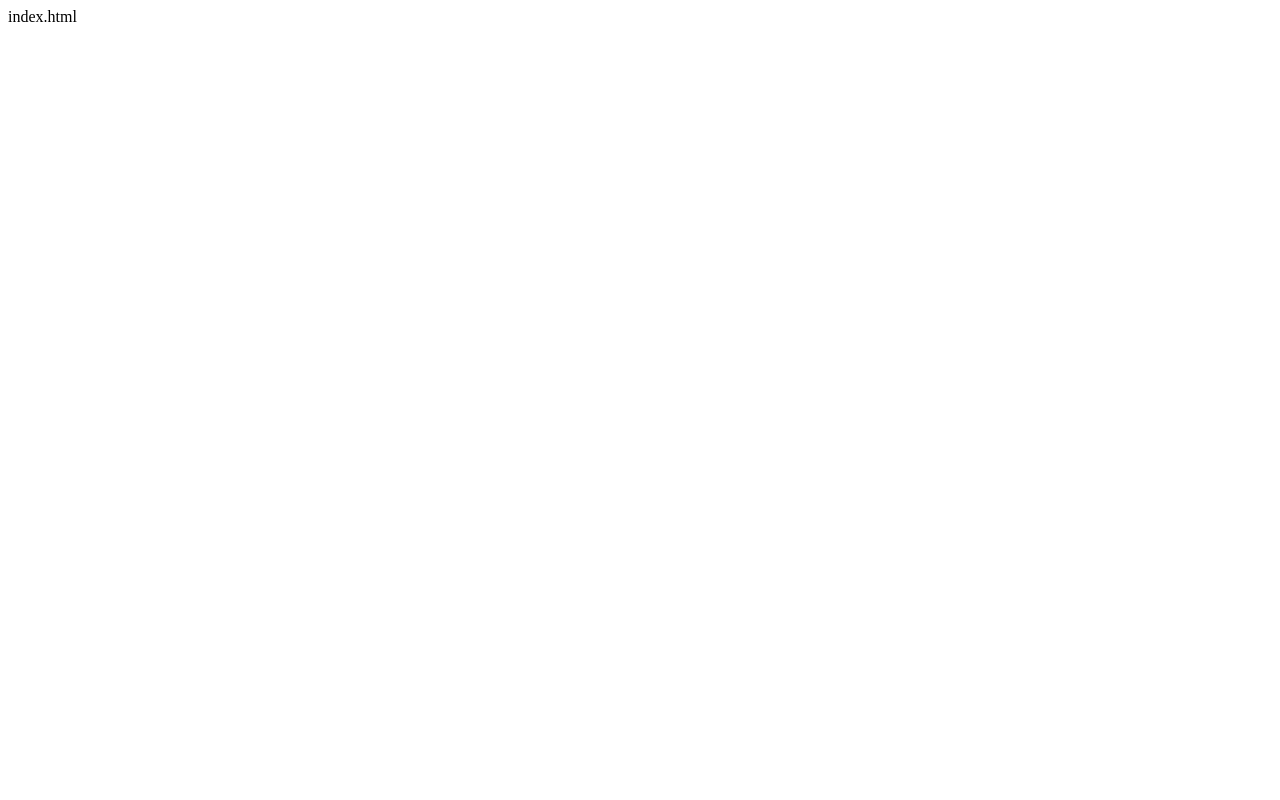
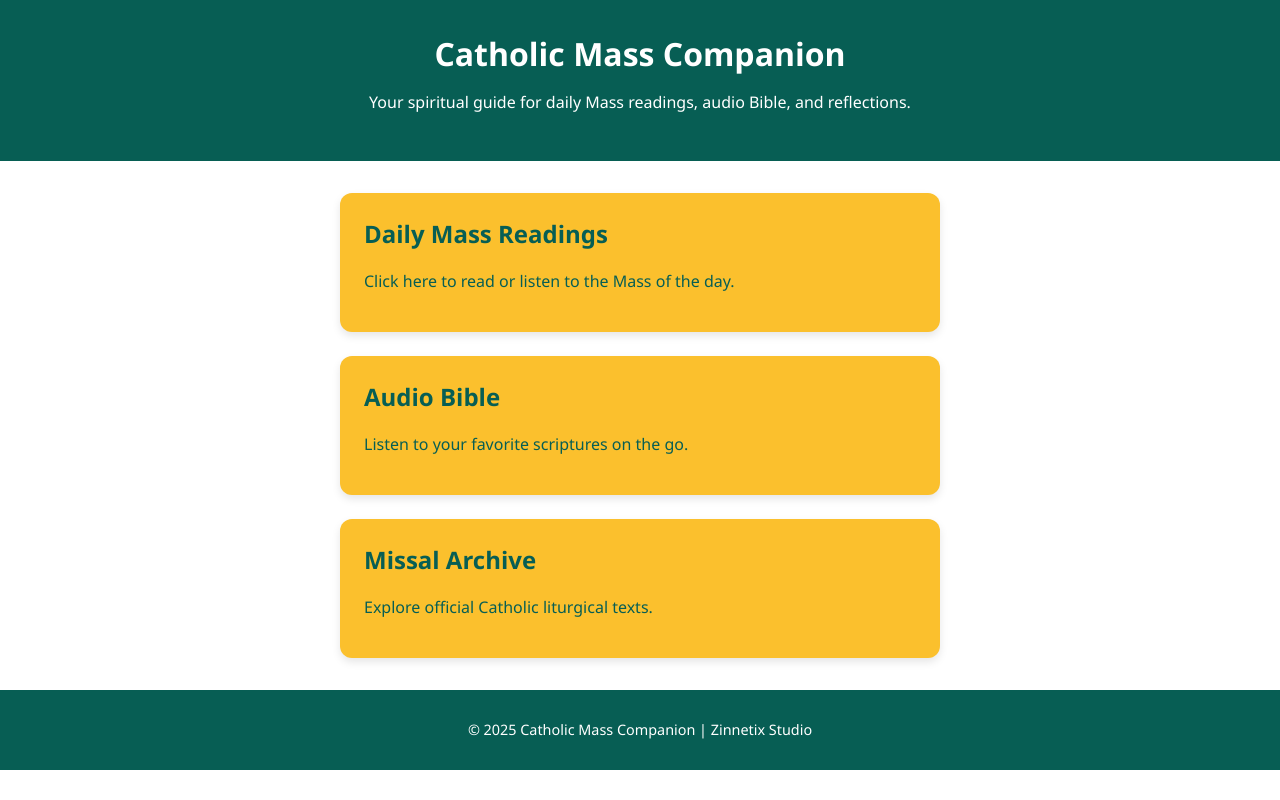
Before and after one commit to Zinnetix/Catholic-Mass-companion-, a plain HTML site: page Index.html in a window 1280 px wide. Drawn offline with Linux system fonts and the light colour scheme.

Commit message:
Add homepage layout

```diff
--- a/Index.html
+++ b/Index.html
@@ -1 +1,38 @@
-index.html
+<!DOCTYPE html>
+<html lang="en">
+<head>
+  <meta charset="UTF-8" />
+  <meta name="viewport" content="width=device-width, initial-scale=1.0"/>
+  <title>Catholic Mass Companion</title>
+  <link rel="stylesheet" href="style.css" />
+</head>
+<body>
+  <header>
+    <h1>Catholic Mass Companion</h1>
+    <p>Your spiritual guide for daily Mass readings, audio Bible, and reflections.</p>
+  </header>
+
+  <main>
+    <div class="card-container">
+      <a href="readings.html" class="card">
+        <h2>Daily Mass Readings</h2>
+        <p>Click here to read or listen to the Mass of the day.</p>
+      </a>
+
+      <a href="audio.html" class="card">
+        <h2>Audio Bible</h2>
+        <p>Listen to your favorite scriptures on the go.</p>
+      </a>
+
+      <a href="https://www.vatican.va/archive/ENG0839/_INDEX.HTM" class="card" target="_blank">
+        <h2>Missal Archive</h2>
+        <p>Explore official Catholic liturgical texts.</p>
+      </a>
+    </div>
+  </main>
+
+  <footer>
+    <p>&copy; 2025 Catholic Mass Companion | Zinnetix Studio</p>
+  </footer>
+</body>
+</html>
```
